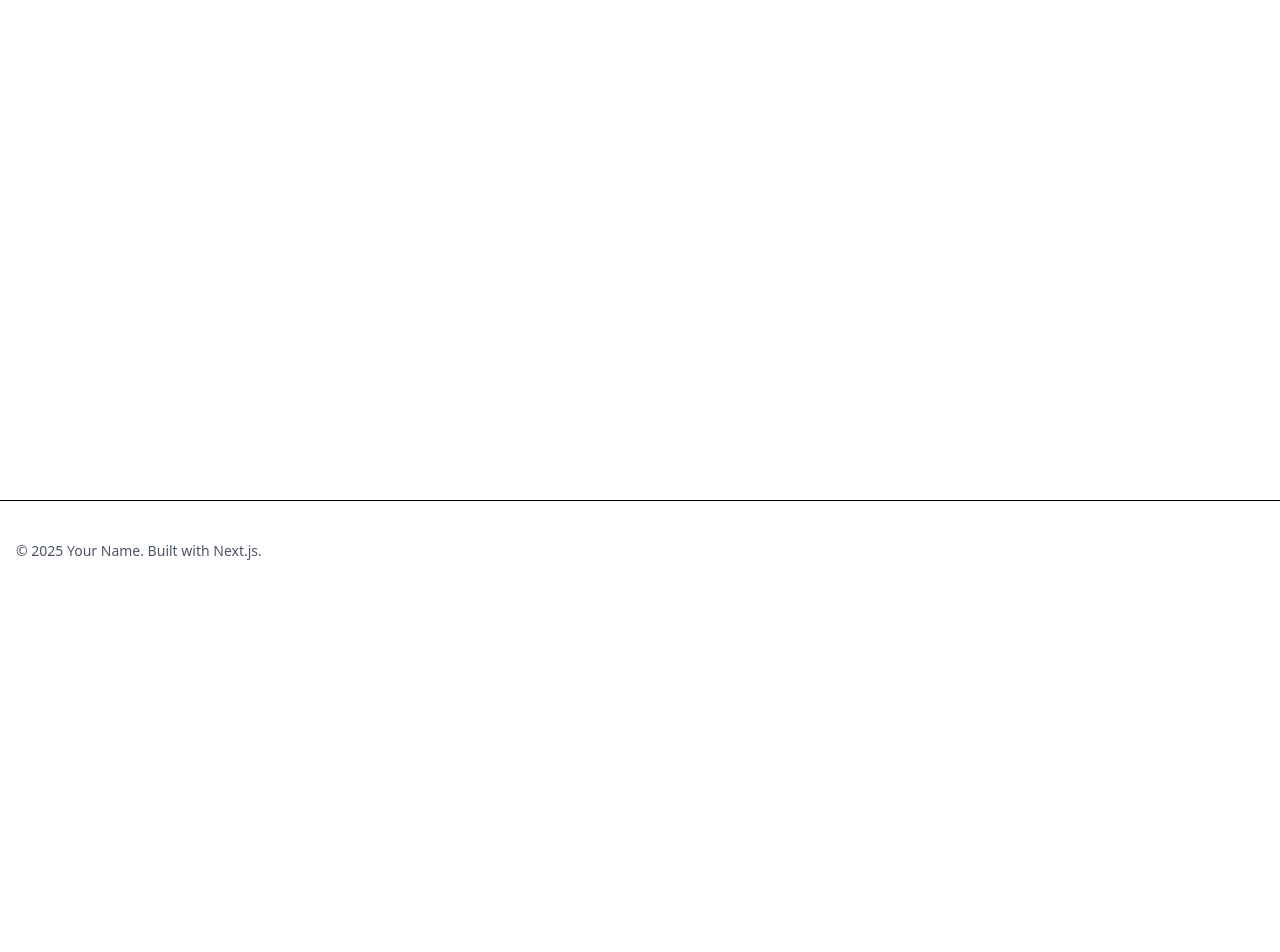
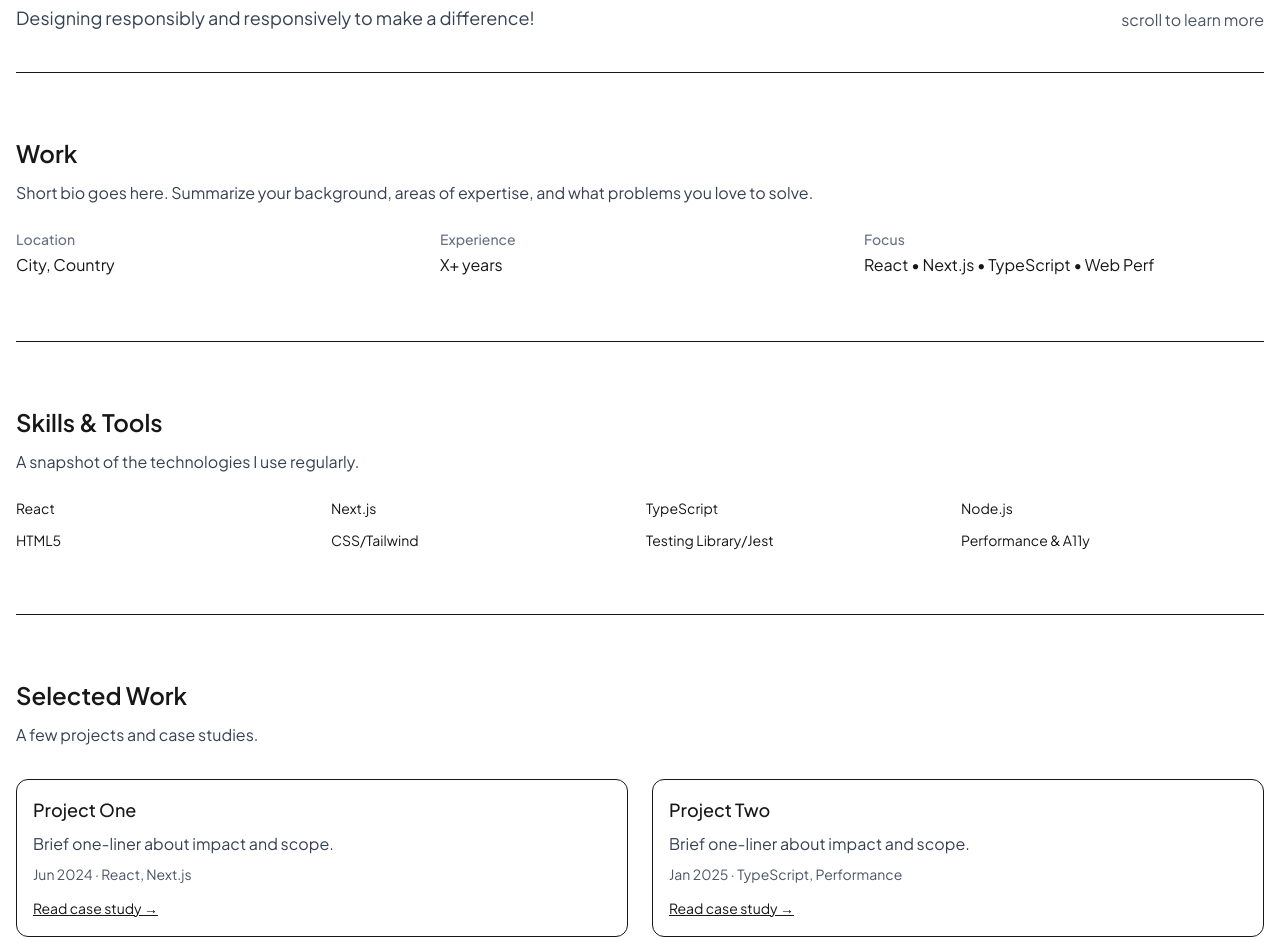
Before and after one commit to Dev-eloperr/next-folio, a Next.js app: page / in a window 1280 px wide. Shown: the part 420-1372 px from the top of the page. Before the commit the page ends 1021 px from the top, so only its background shows below. Built offline with nearby package versions, Linux system fonts and the light colour scheme.

Commit message:
Top hero section and site wide fonts

```diff
--- a/src/app/globals.css
+++ b/src/app/globals.css
@@ -1,31 +1,26 @@
 @import "tailwindcss";
 
 :root {
-  /* --background: #ffffff;
-  --foreground: #171717; */
+  --background: #ffffff;
+  --foreground: #171717;
+  --accent: rgba(252, 80, 113, 1);
+}
+
+@theme {
+  --font-sans: var(--font-plus-jakarta-sans), system-ui, sans-serif;
+  --font-secondary: var(--font-inter), system-ui, sans-serif;
+
+  --color-background: var(--background);
+  --color-foreground: var(--foreground);
+  --color-accent: var(--accent);
 }
 
 html {
   scroll-behavior: smooth;
 }
 
-
-/* @theme inline {
-  --color-background: var(--background);
-  --color-foreground: var(--foreground);
-  --font-sans: var(--font-geist-sans);
-  --font-mono: var(--font-geist-mono);
-}
-
-@media (prefers-color-scheme: dark) {
-  :root {
-    --background: #0a0a0a;
-    --foreground: #ededed;
-  }
-}
-
 body {
   background: var(--background);
   color: var(--foreground);
-  font-family: Arial, Helvetica, sans-serif;
-} */
+  font-family: var(--font-plus-jakarta-sans), system-ui, sans-serif;
+}
--- a/src/app/layout.tsx
+++ b/src/app/layout.tsx
@@ -1,16 +1,16 @@
 import type { Metadata } from "next";
-import { Geist, Geist_Mono } from "next/font/google";
+import { Plus_Jakarta_Sans, Inter } from "next/font/google";
 import "./globals.css";
 import Nav from "@/components/Nav";
 import Footer from "@/components/Footer";
 
-const geistSans = Geist({
-  variable: "--font-geist-sans",
+const plusJakartaSans = Plus_Jakarta_Sans({
+  variable: "--font-plus-jakarta-sans",
   subsets: ["latin"],
 });
 
-const geistMono = Geist_Mono({
-  variable: "--font-geist-mono",
+const inter = Inter({
+  variable: "--font-inter",
   subsets: ["latin"],
 });
 
@@ -27,7 +27,7 @@ export default function RootLayout({
   return (
     <html lang="en">
       <body
-        className={`${geistSans.variable} ${geistMono.variable} antialiased`}
+        className={`${plusJakartaSans.variable} ${inter.variable} antialiased`}
       >
         <Nav />
         {children}
--- a/src/app/page.tsx
+++ b/src/app/page.tsx
@@ -1,8 +1,115 @@
-
 export default function Home() {
   return (
-    <div className="h-screen">
-      Home page
-    </div>
+    <main id="content" className="mx-auto max-w-7xl px-4">
+      {/* 1) HERO / INTRO */}
+      <section id="hero" aria-label="Introduction" className="flex justify-between py-10 border-b">
+        <div className="max-w-9/12">
+          <h1 className="text-7xl font-semibold leading-20 ">
+            Empowering <span className="text-accent">consumers</span> through elevated experiences.
+          </h1>
+          <p className="mt-6 text-lg text-gray-700">
+            Designing responsibly and responsively to make a difference!
+          </p>
+        </div>
+        <p className="mt-2 text-gray-600 self-end">
+          scroll to learn more
+        </p>
+      </section>
+
+
+
+
+
+
+
+
+
+
+      {/* 2) WORK */}
+      <section id="work" aria-labelledby="work-heading" className="py-16 border-b">
+        <h2 id="work-heading" className="text-2xl font-semibold">Work</h2>
+        <p className="mt-3 text-gray-700">
+          Short bio goes here. Summarize your background, areas of expertise, and
+          what problems you love to solve.
+        </p>
+        <dl className="mt-6 grid grid-cols-1 sm:grid-cols-3 gap-6">
+          <div>
+            <dt className="text-sm font-medium text-gray-500">Location</dt>
+            <dd className="mt-1">City, Country</dd>
+          </div>
+          <div>
+            <dt className="text-sm font-medium text-gray-500">Experience</dt>
+            <dd className="mt-1">X+ years</dd>
+          </div>
+          <div>
+            <dt className="text-sm font-medium text-gray-500">Focus</dt>
+            <dd className="mt-1">React • Next.js • TypeScript • Web Perf</dd>
+          </div>
+        </dl>
+      </section>
+
+      {/* 3) SKILLS / STACK */}
+      <section id="skills" aria-labelledby="skills-heading" className="py-16 border-b">
+        <h2 id="skills-heading" className="text-2xl font-semibold">Skills & Tools</h2>
+        <p className="mt-3 text-gray-700">A snapshot of the technologies I use regularly.</p>
+        <ul role="list" className="mt-6 grid grid-cols-2 sm:grid-cols-4 gap-3 text-sm">
+          <li>React</li>
+          <li>Next.js</li>
+          <li>TypeScript</li>
+          <li>Node.js</li>
+          <li>HTML5</li>
+          <li>CSS/Tailwind</li>
+          <li>Testing Library/Jest</li>
+          <li>Performance & A11y</li>
+        </ul>
+      </section>
+
+      {/* 4) SELECTED WORK */}
+      <section id="work" aria-labelledby="work-heading" className="py-16 border-b">
+        <h2 id="work-heading" className="text-2xl font-semibold">Selected Work</h2>
+        <p className="mt-3 text-gray-700">A few projects and case studies.</p>
+        <ul role="list" className="mt-8 grid grid-cols-1 sm:grid-cols-2 gap-6">
+          <li>
+            <article aria-labelledby="proj-1-title" className="border rounded-xl p-4">
+              <header>
+                <h3 id="proj-1-title" className="text-lg font-medium">Project One</h3>
+              </header>
+              <p className="mt-2 text-gray-700">Brief one-liner about impact and scope.</p>
+              <p className="mt-2 text-sm text-gray-600">
+                <time dateTime="2024-06">Jun 2024</time> · React, Next.js
+              </p>
+              <footer className="mt-3">
+                <a href="/work/project-one" className="underline text-sm">Read case study →</a>
+              </footer>
+            </article>
+          </li>
+          <li>
+            <article aria-labelledby="proj-2-title" className="border rounded-xl p-4">
+              <header>
+                <h3 id="proj-2-title" className="text-lg font-medium">Project Two</h3>
+              </header>
+              <p className="mt-2 text-gray-700">Brief one-liner about impact and scope.</p>
+              <p className="mt-2 text-sm text-gray-600">
+                <time dateTime="2025-01">Jan 2025</time> · TypeScript, Performance
+              </p>
+              <footer className="mt-3">
+                <a href="/work/project-two" className="underline text-sm">Read case study →</a>
+              </footer>
+            </article>
+          </li>
+        </ul>
+      </section>
+
+      {/* 5) CONTACT / CTA */}
+      <section id="contact" aria-labelledby="contact-heading" className="py-16">
+        <h2 id="contact-heading" className="text-2xl font-semibold">Let’s work together</h2>
+        <p className="mt-3 text-gray-700">
+          Interested in collaborating or have a role in mind? Drop a note.
+        </p>
+        <address className="not-italic mt-6">
+          <a className="underline" href="mailto:you@example.com">you@example.com</a>
+        </address>
+      </section>
+    </main>
   );
 }
```
